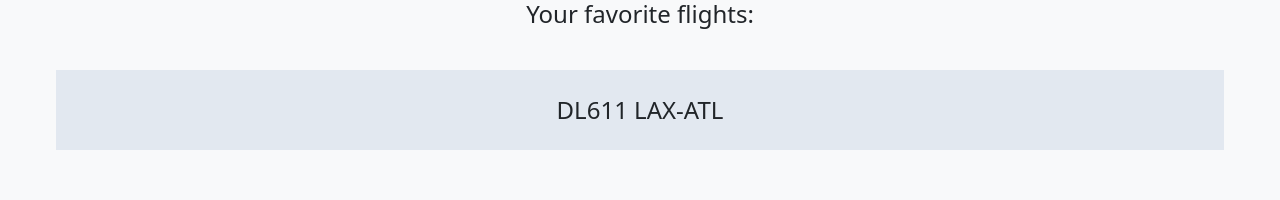
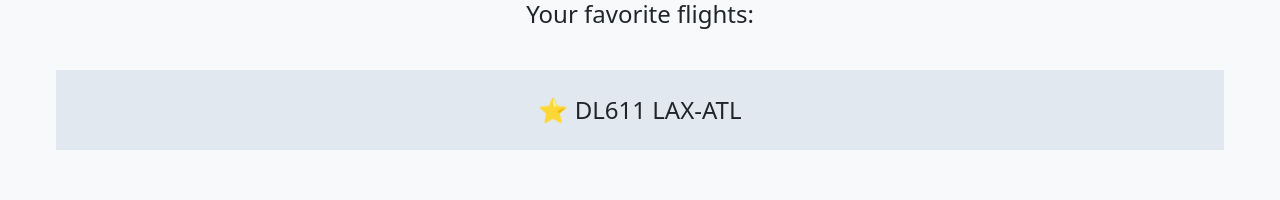
Before and after one commit to nklloyd/AIR, a React (Vite) app: page / in a window 1280 px wide. Shown: the part 310-510 px from the top of the page. Built offline with nearby package versions, Linux system fonts and the light colour scheme; no server answers.

Commit message:
small styling changes

```diff
--- a/src/pages/Explore.tsx
+++ b/src/pages/Explore.tsx
@@ -117,7 +117,7 @@
   <div className="flex justify-center flex-wrap mb-4">
         <div className="flex items-center gap-4">
           <div>
-            <img src="/Air Logo.png" alt="Air Logo" className="h-10" />
+            <img src="/Air Logo.png" alt="Air Logo" className="h-20" />
           </div>
           <div>
             <h1 className="text-2xl font-semibold text-gray-1000">Explore Flights</h1>
--- a/src/pages/Home.tsx
+++ b/src/pages/Home.tsx
@@ -350,7 +350,7 @@
 
             <p className="text-2xl">Your favorite flights:</p>
             <div className="grid grid-cols-[1fr] gap-1">
-                <div className="bg-slate-200 leading-[5rem] text-2xl">DL611 LAX-ATL</div>
+                <div className="bg-slate-200 leading-[5rem] text-2xl">⭐ DL611 LAX-ATL</div>
             </div>
             <br></br>
 
--- a/src/pages/SearchDialog.tsx
+++ b/src/pages/SearchDialog.tsx
@@ -99,7 +99,7 @@
       </div>
 
       {isOpen && (
-        <div className="fixed inset-0 z-50 bg-black/50 justify-center items-center">
+        <div className="justify-center fixed inset-0 bg-black/50">
           <div className=" w-full max-w-6xl bg-white rounded-3xl shadow-xl border border-gray-200 p-8 md:p-12">
 
 
```
